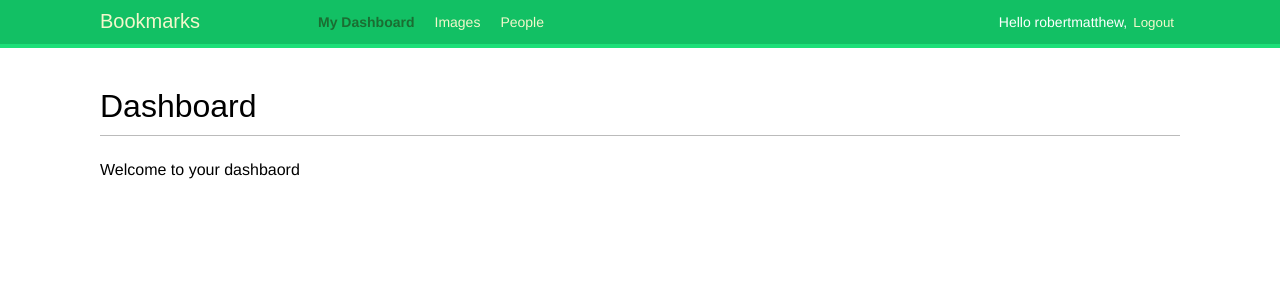
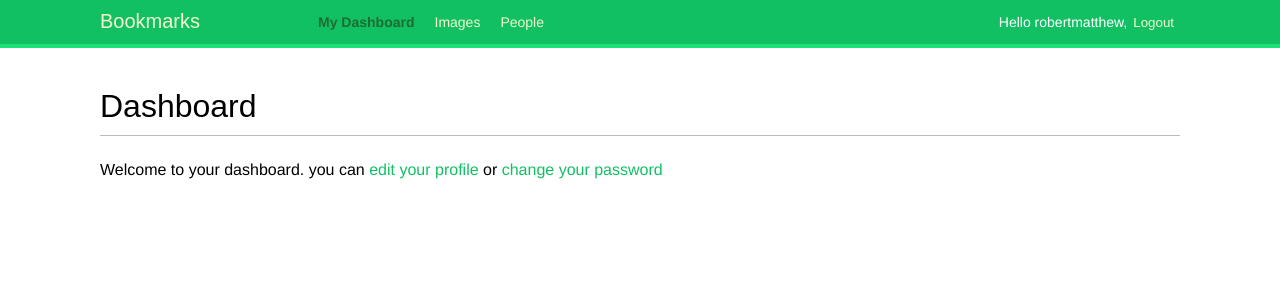
Before and after one commit to roba7o/social, a Django app: page /account/ in a window 1280 px wide. Shown: the top 308 px of the page. Run offline with Django 5.2, Linux system fonts and the light colour scheme; a user stored in the database is signed in; some web fonts are replaced.

Commit message:
dashboard html upgraded for edit profile or changing password

```diff
--- a/bookmarks/account/templates/account/dashboard.html
+++ b/bookmarks/account/templates/account/dashboard.html
@@ -4,5 +4,5 @@
 
 {% block content %}
     <h1>Dashboard</h1>
-    <p>Welcome to your dashbaord</p>
+    <p>Welcome to your dashboard. you can <a href="{% url 'edit' %}">edit your profile</a> or <a href="{% url 'password_change' %}">change your password</a></p>
 {% endblock %}
```
Also changed, not shown: bookmarks/db.sqlite3.
